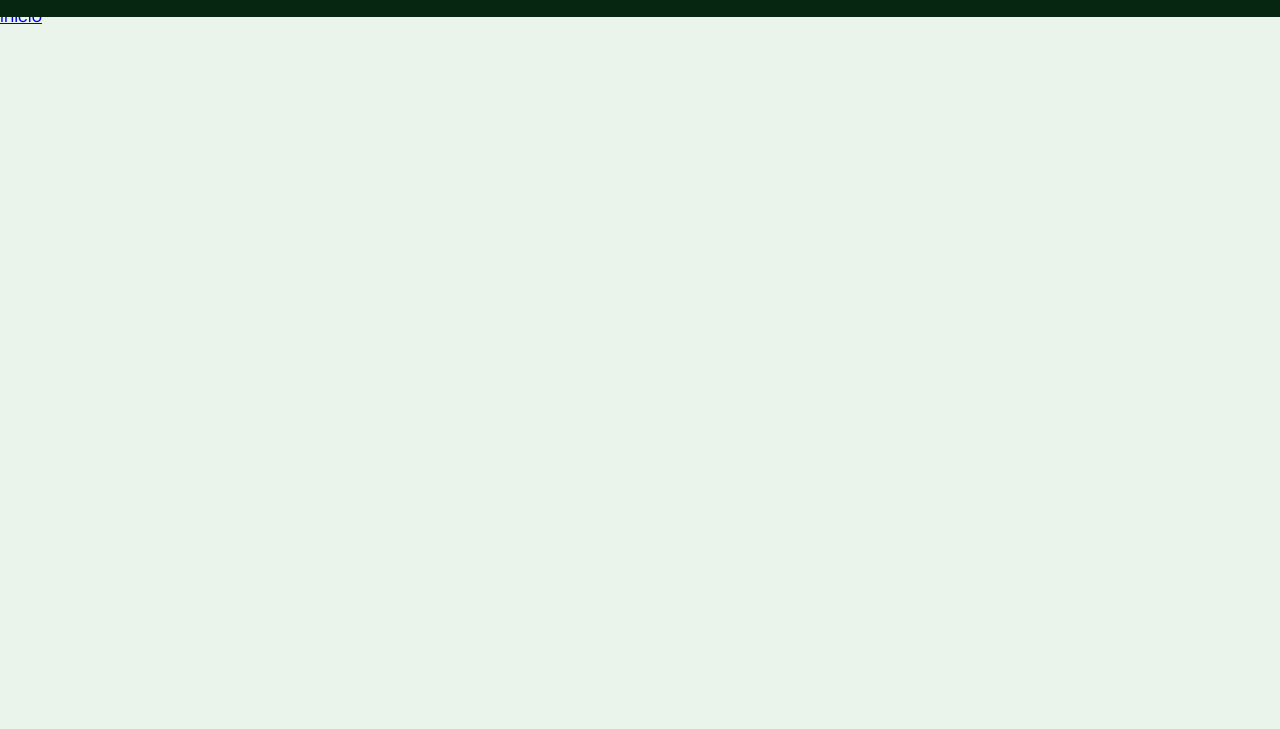
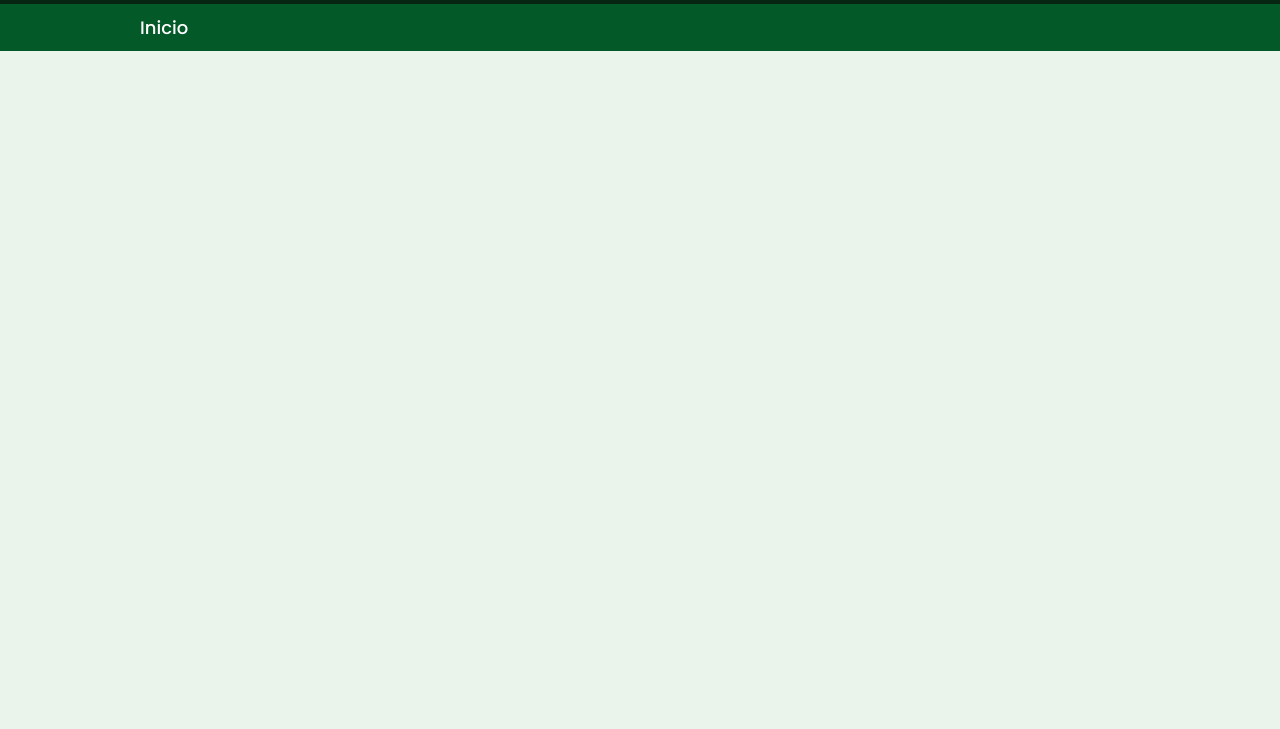
Before and after one commit to Pedrin20/Html-Site, a plain HTML site: page home.html in a window 1280 px wide. Shown: the part 71-800 px from the top of the page. Drawn offline with nearby package versions, Linux system fonts and the light colour scheme.

Commit message:
update css
Signed-off-by: Giorgio Rafael Ataide Guimarães <131801417+GiorgioRafael@users.noreply.github.com>

```diff
--- a/styleHome.css
+++ b/styleHome.css
@@ -11,6 +11,7 @@
 body {
     min-height: 100vh;
     background-color: #EAF4EB;
+    overflow: hidden;
 }
 
 .header {
@@ -83,3 +84,27 @@ body {
 .dropdown:hover .conteudo{
     display: block;
 }
+
+.headersub {
+    position: relative;
+    top: 1;
+    left: 0;
+    width: 100%;
+    padding: 10px 100px;
+    background: #045929;
+    display: flex;
+    justify-content: space-between;
+    align-items: center;
+    z-index: 100;
+}
+.headersub a {
+    position: relative;
+    font-size: 18px;
+    color: #fff;
+    font-weight: 500;
+    text-decoration: none;
+    margin-left: 40px;
+}
+.inputsearch {
+    height: 100%;
+}
```
